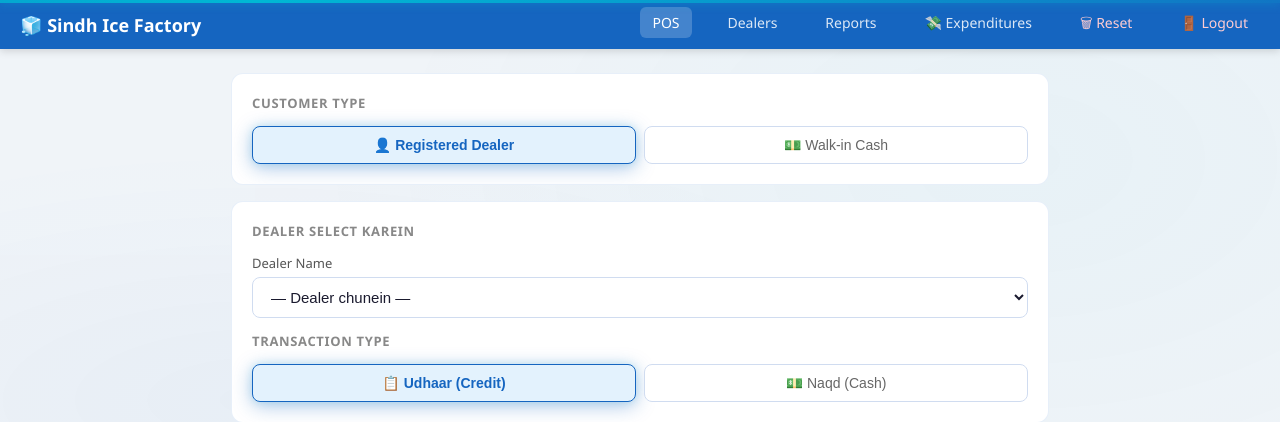
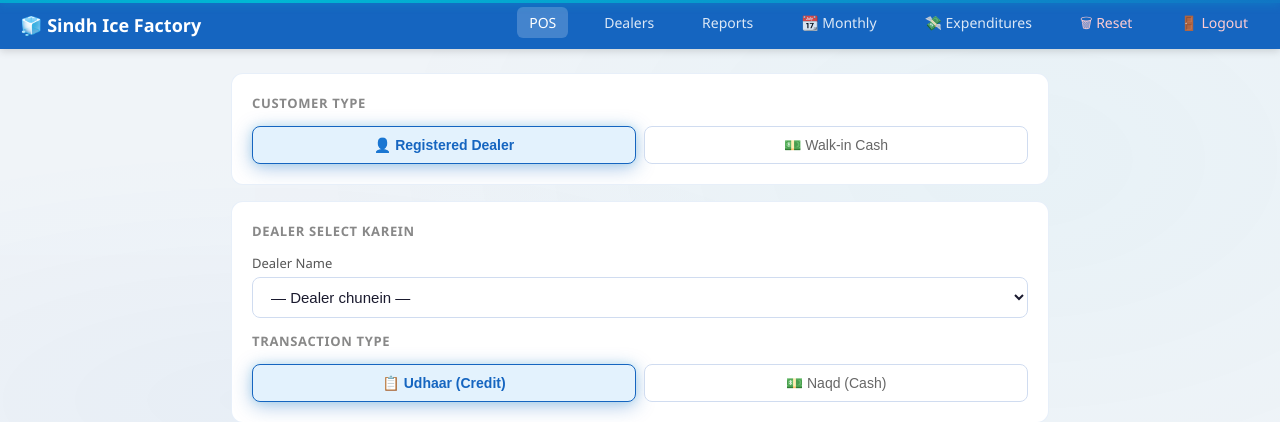
Before and after one commit to huzaifabin5550/sindh-ice-factory, a Python web app: template templates/index.html in a window 1280 px wide. Shown: the top 422 px of the page. Run offline with Jinja, Linux system fonts and the light colour scheme; the template is opened without the code that fills it, so the values that code supplies are empty.

Commit message:
Added Monthly link to navbar

```diff
--- a/templates/dealer-detail.html
+++ b/templates/dealer-detail.html
@@ -16,6 +16,7 @@
     <a href="/">POS</a>
     <a href="/dealers" class="active">Dealers</a>
     <a href="/reports">Reports</a>
+    <a href="/monthly">📆 Monthly</a>
   <a href="/expenditures">💸 Expenditures</a>
     <a href="/reset" style="color:#ffcdd2;">🗑 Reset</a>
     <a href="/logout" style="color:#ffcdd2;">🚪 Logout</a>
--- a/templates/dealers.html
+++ b/templates/dealers.html
@@ -18,6 +18,7 @@
     <a href="/">POS</a>
     <a href="/dealers" class="active">Dealers</a>
     <a href="/reports">Reports</a>
+    <a href="/monthly">📆 Monthly</a>
    <a href="/expenditures">💸 Expenditures</a>
     <a href="/reset" style="color:#ffcdd2;">🗑 Reset</a>
     <a href="/logout" style="color:#ffcdd2;">🚪 Logout</a>
--- a/templates/expenditures.html
+++ b/templates/expenditures.html
@@ -18,6 +18,7 @@
     <a href="/">POS</a>
     <a href="/dealers">Dealers</a>
     <a href="/reports">Reports</a>
+    <a href="/monthly">📆 Monthly</a>
     <a href="/expenditures" class="active">Expenditures</a>
     <a href="/reset" style="color:#ffcdd2;">🗑 Reset</a>
     <a href="/logout" style="color:#ffcdd2;">🚪 Logout</a>
--- a/templates/index.html
+++ b/templates/index.html
@@ -18,6 +18,7 @@
     <a href="/" class="active">POS</a>
     <a href="/dealers">Dealers</a>
     <a href="/reports">Reports</a>
+    <a href="/monthly">📆 Monthly</a>
     <a href="/expenditures">💸 Expenditures</a>
     <a href="/reset" style="color:#ffcdd2;">🗑 Reset</a>
     <a href="/logout" style="color:#ffcdd2;">🚪 Logout</a>
--- a/templates/reports.html
+++ b/templates/reports.html
@@ -18,6 +18,7 @@
     <a href="/">POS</a>
     <a href="/dealers">Dealers</a>
     <a href="/reports" class="active">Reports</a>
+    <a href="/monthly">📆 Monthly</a>
     <a href="/expenditures">💸 Expenditures</a>
     <a href="/reset" style="color:#ffcdd2;">🗑 Reset</a>
     <a href="/logout" style="color:#ffcdd2;">🚪 Logout</a>
```
